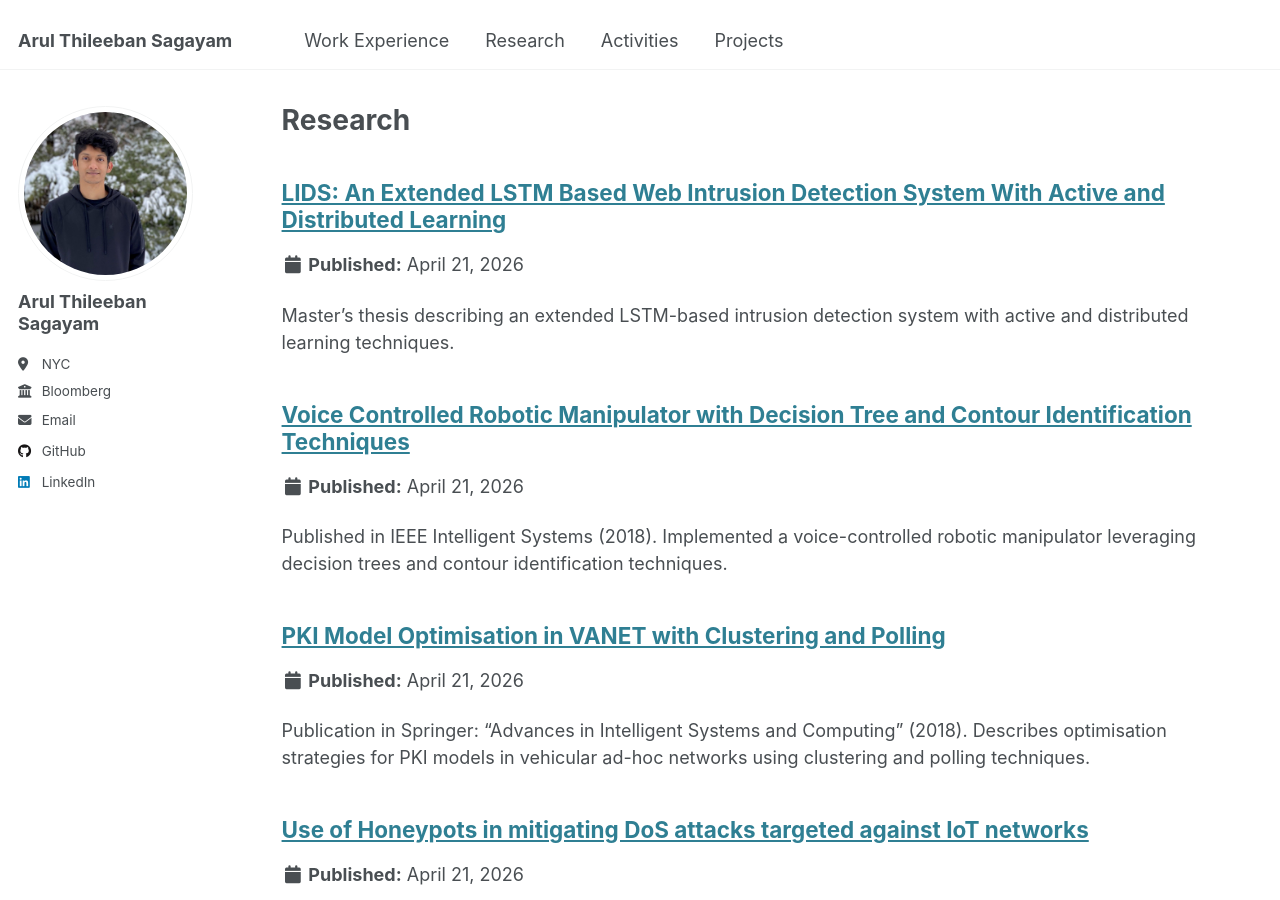
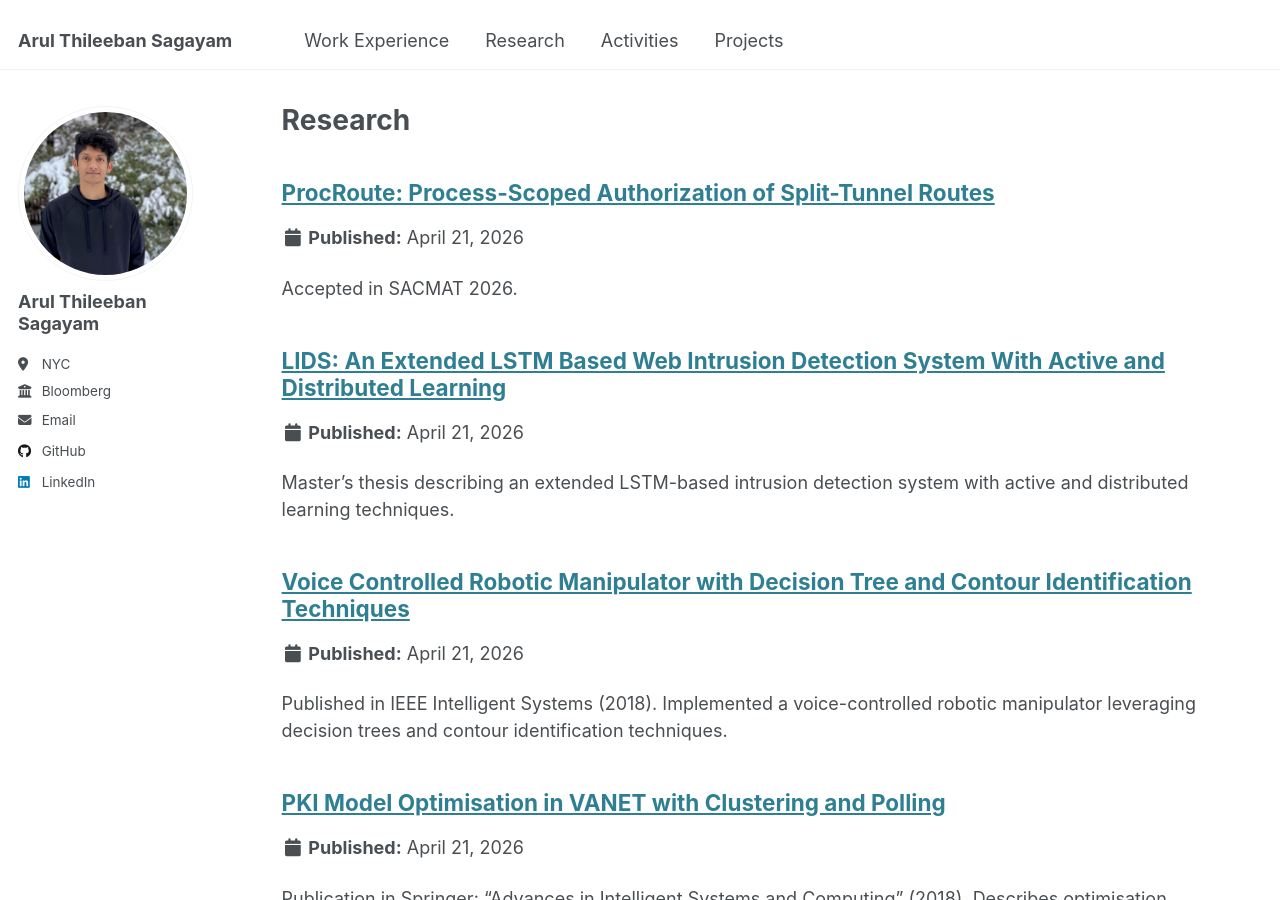
Before and after one commit to arulthileeban/arulthileeban.github.io, a Jekyll site: the page built from _pages/research-experience.html, in a window 1280 px wide and 900 px high. Built offline with Jekyll 4.4.1, drawn with Linux system fonts in a browser that asks for light colours.

Commit message:
Add SACMAT paper

```diff
--- a/_pages/activities.md
+++ b/_pages/activities.md
@@ -12,11 +12,11 @@ author_profile: true
 - Commitee member for AiSec 2025 (Top Reviewer)
 - Committee member for DeMeSSAI 2025
 - Committee member for AIoTS 2025
-- Committee member for IEEE CSR 2025
+- Committee member for IEEE CSR 2025, 2026
 
 ## Artifact Evaluation Committee
 
-- Artifact Evaluation Committee member for PETS 2025 (Distinguished Artifact Reviewer)
+- Artifact Evaluation Committee member for PETS 2025 (Distinguished Artifact Reviewer), 2026
 - Artifact Evaluation Committee member for ASPLOS 2025
 - Artifact Evaluation Committee member for SysTeX 2025
 - Artifact Evaluation Committee member for ‹Programming› 2025
--- /dev/null
+++ b/_research/2026-procroute-sacmat.md
@@ -0,0 +1,12 @@
+---
+layout: single
+title: "ProcRoute: Process-Scoped Authorization of Split-Tunnel Routes"
+collection: research
+permalink: /research/procroute
+year: 2026
+authors: ["Arul Thileeban Sagayam"]
+---
+
+Accepted in SACMAT 2026.
+
+ProcRoute prevents split-tunnel VPN abuse by restricting internal routes to explicitly authorized applications instead of the entire device. It enforces per-process access control using a default-deny model, mediating connections via eBPF and cgroup-based identity. The system achieves near-baseline performance with minimal overhead, blocks all tested unauthorized access, and supports fast, scalable policy enforcement.
```
